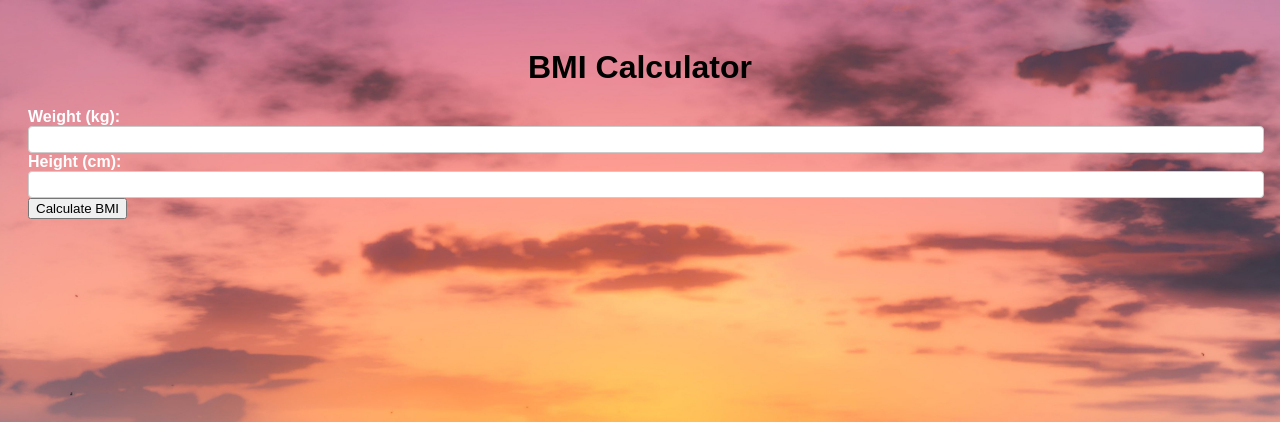
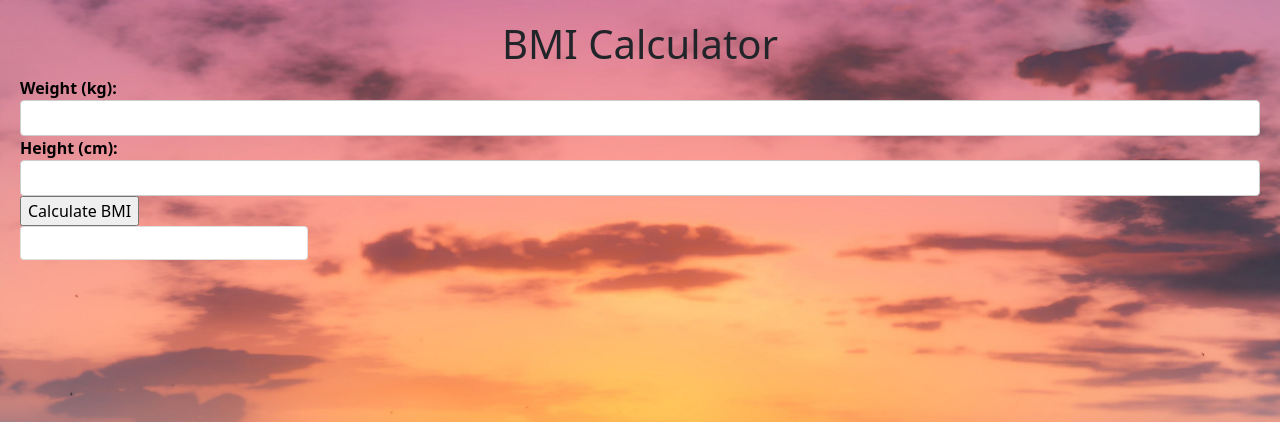
Before and after one commit to sofekung0726/calbmi, a PHP site: page / in a window 1280 px wide. Shown: the top 422 px of the page. Run offline with PHP 8.4, Linux system fonts and the light colour scheme.

Commit message:
fix ux ui

```diff
--- a/index.css
+++ b/index.css
@@ -11,7 +11,7 @@ body {
     text-align: center;
   }
   form{
-    color: white    ;
+    color: rgb(0, 0, 0)    ;
   }
   .form-group {
     margin-bottom: 20px;
--- a/index.php
+++ b/index.php
@@ -3,6 +3,10 @@
 <head>
     <title>BMI Calculator</title>
     <link rel="stylesheet" href="./index.css">
+    <link href="https://cdn.jsdelivr.net/npm/bootstrap@5.0.2/dist/css/bootstrap.min.css" rel="stylesheet"
+     integrity="sha384-EVSTQN3/azprG1Anm3QDgpJLIm9Nao0Yz1ztcQTwFspd3yD65VohhpuuCOmLASjC" crossorigin="anonymous">
+     <script src="https://cdn.jsdelivr.net/npm/bootstrap@5.0.2/dist/js/bootstrap.bundle.min.js" integrity="sha384-MrcW6ZMFYlzcLA8Nl+NtUVF0sA7MsXsP1UyJoMp4YLEuNSfAP+JcXn/tWtIaxVXM"
+      crossorigin="anonymous"></script>
 </head>
 <body>
     <h1>BMI Calculator</h1>
@@ -14,6 +18,10 @@
         <input type="text" name="height" id="height" required><br>
 
         <input type="submit" value="Calculate BMI"> <br>
+        <div class="card" style="width: 18rem;">
+  <div class="card-body">
+
+
 
         <?php
 
@@ -41,7 +49,7 @@
         }
     }
     ?>
-
+        </div>
     </form>
 
 </body>
```
